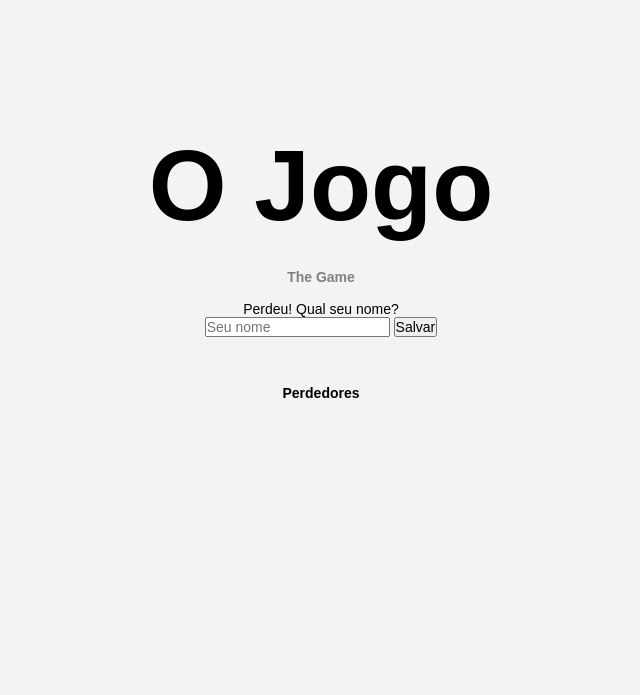
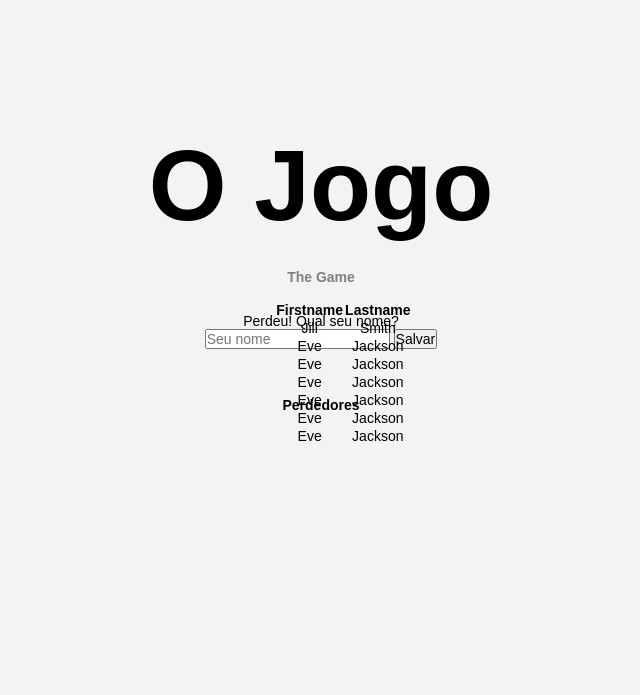
Before and after one commit to Luanvbn/O-Jogo, a PHP site: page / in a window 1280 px wide. Shown: the top 695 px of the page, without its empty margins (319-959 px from the left). Before the commit the page ends 398 px from the top, so only its background shows below. Run offline with PHP 8.4, Linux system fonts and the light colour scheme; data that the repository does not hold is empty.

Commit message:
Add files via upload

```diff
--- a/index.php
+++ b/index.php
@@ -19,6 +19,48 @@
             <input type="submit" value="Salvar" id="salvar" name="salvar">
         </form>
     </div>
+    <table>
+  <tr>
+    <th>Firstname</th>
+    <th>Lastname</th>
+
+  </tr>
+  <tr>
+    <td>Jill</td>
+    <td>Smith</td>
+
+  </tr>
+  <tr>
+    <td>Eve</td>
+    <td>Jackson</td>
+
+  </tr>
+  <tr>
+    <td>Eve</td>
+    <td>Jackson</td>
+
+  </tr>
+  <tr>
+    <td>Eve</td>
+    <td>Jackson</td>
+
+  </tr>
+  <tr>
+    <td>Eve</td>
+    <td>Jackson</td>
+
+  </tr>
+  <tr>
+    <td>Eve</td>
+    <td>Jackson</td>
+
+  </tr>
+  <tr>
+    <td>Eve</td>
+    <td>Jackson</td>
+
+  </tr>
+</table>
 </body>
 
 </html>
--- a/style.css
+++ b/style.css
@@ -20,6 +20,7 @@ h1 {
 }
 h2{
     color: gray;
+    margin-bottom: 1%;
 }
 h4{
     position: relative;
@@ -30,3 +31,13 @@ h4{
 body{
     background-color: rgb(243, 243, 243);
 }
+
+table, tr{
+    position: relative;
+    margin-left: 44%;
+    bottom: 250px;
+    left: 15px;
+}
+table tr, td{
+    text-align: center;
+}
```
